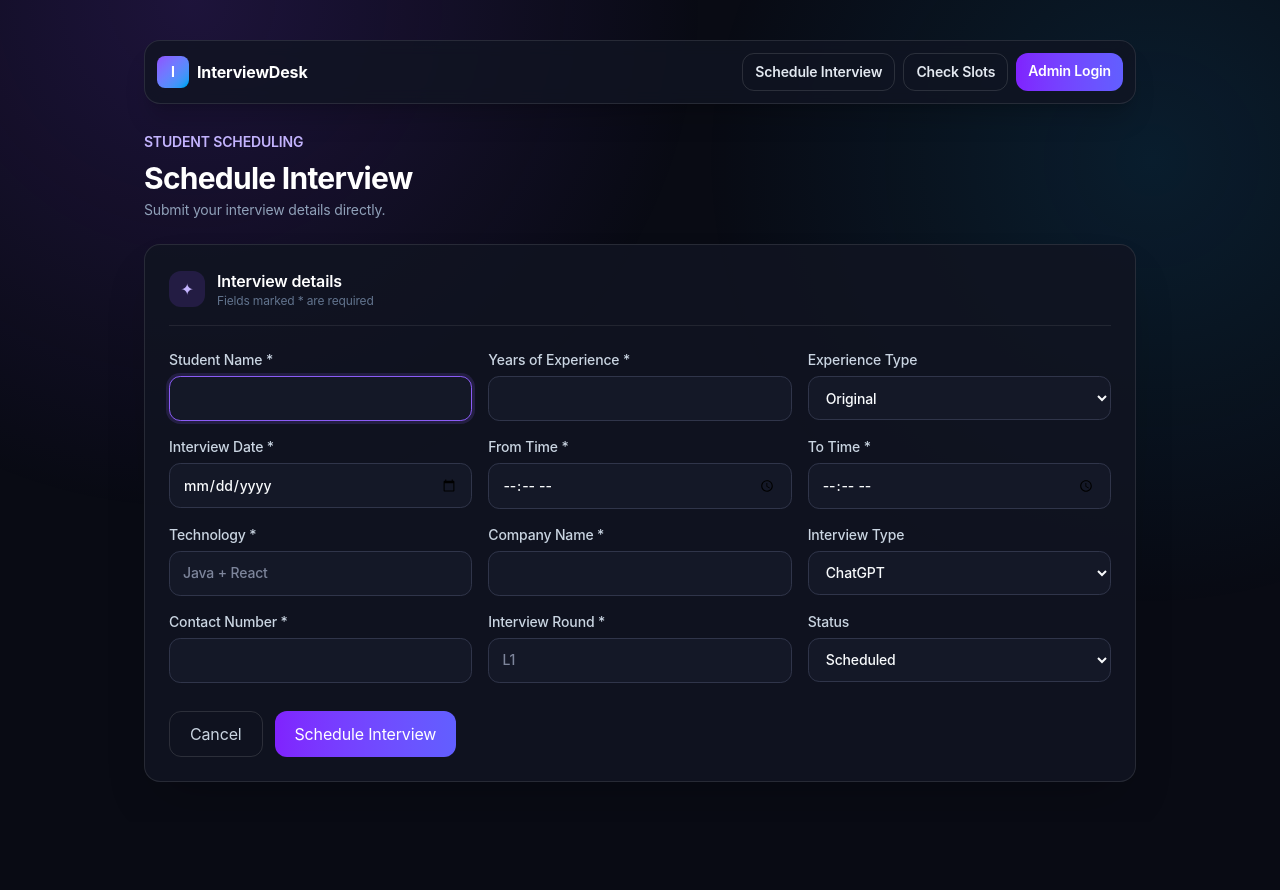
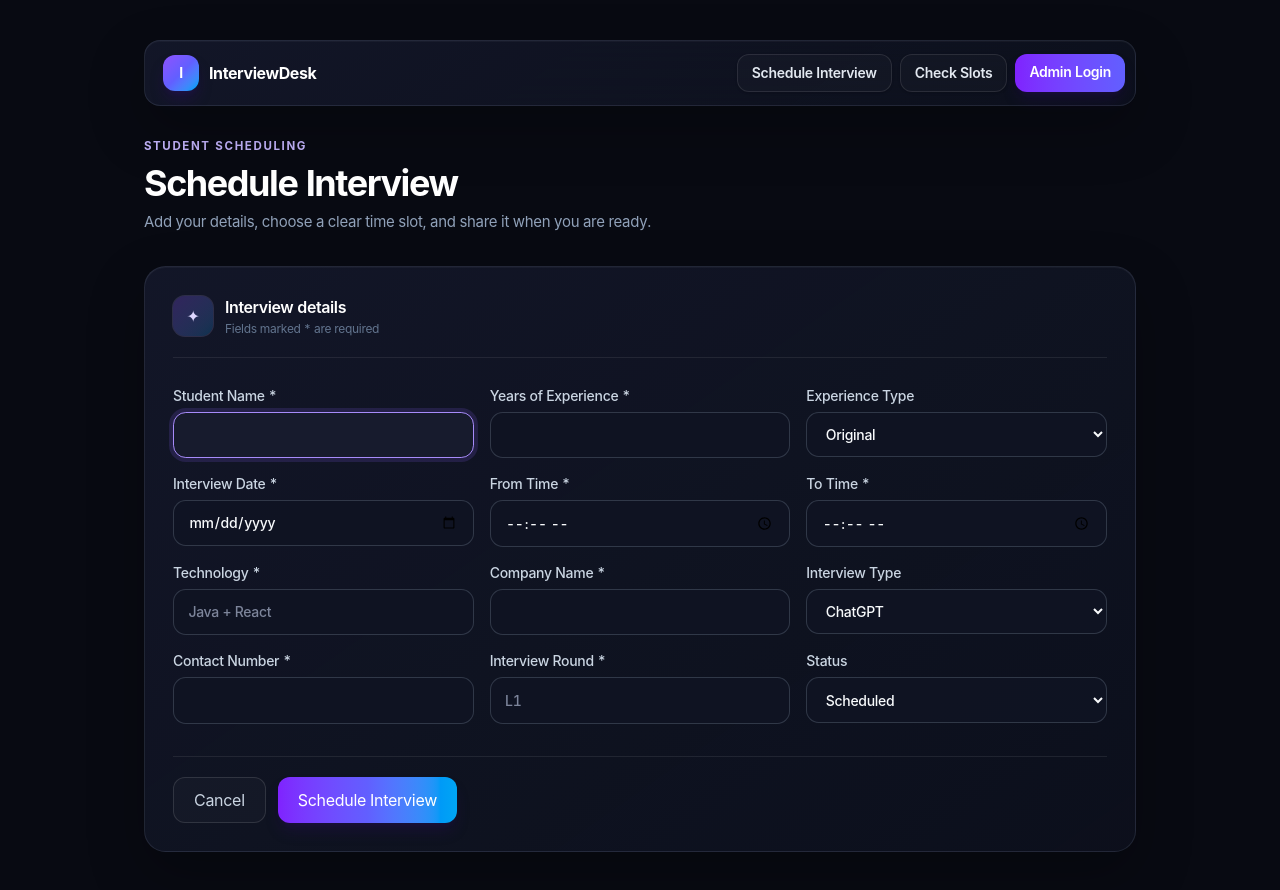
Before and after one commit to abhaylokare1/interview_desk, a Next.js app: page /schedule in a window 1280 px wide. Before the commit the page ends 822 px from the top, so only its background shows below. Built offline with nearby package versions, Linux system fonts and the light colour scheme.

Commit message:
Refresh interface with SF Pro styling

```diff
--- a/app/availability/page.tsx
+++ b/app/availability/page.tsx
@@ -3,4 +3,4 @@ import { PublicNav } from "@/components/public-nav";
 
 export const dynamic = "force-dynamic";
 
-export default async function AvailabilityPage({ searchParams }: { searchParams: Promise<{ date?: string }> }) { const { date } = await searchParams; return <main className="mx-auto max-w-5xl px-4 py-6 sm:py-10"><PublicNav /><div className="mb-6"><p className="mb-2 text-sm font-semibold text-violet-300">SCHEDULE AVAILABILITY</p><h1 className="text-3xl font-bold tracking-tight text-white">Find an open interview slot</h1><p className="mt-1 text-sm text-slate-400">Pick a date to see booked times before scheduling your interview.</p></div><AvailabilityClient initialDate={date} /></main>; }
+export default async function AvailabilityPage({ searchParams }: { searchParams: Promise<{ date?: string }> }) { const { date } = await searchParams; return <main className="mx-auto max-w-5xl px-4 py-6 sm:py-10"><PublicNav /><div className="mb-8"><p className="eyebrow mb-2">SCHEDULE AVAILABILITY</p><h1 className="text-3xl font-bold tracking-[-.04em] text-white sm:text-4xl">Find an open interview slot</h1><p className="mt-2 text-[15px] text-slate-400">Pick a date to see booked times before scheduling your interview.</p></div><AvailabilityClient initialDate={date} /></main>; }
--- a/app/dashboard/page.tsx
+++ b/app/dashboard/page.tsx
@@ -4,5 +4,5 @@ import { showInterviewDate, showTime } from "@/lib/format";
 import { getSession } from "@/lib/auth";
 import { redirect } from "next/navigation";
 export const dynamic = "force-dynamic";
-export default async function Dashboard() { const session = await getSession(); if (!session || session.role !== "admin") redirect("/login"); const [counts, today, upcoming] = await Promise.all([getCounts(session), getToday(session), getUpcoming(session)]); const cards = [["Today's Interviews", counts.today], ["Upcoming Interviews", counts.upcoming], ["Completed Interviews", counts.completed], ["Total Interviews", counts.total]]; return <RequireAuth><div className="mb-7"><p className="mb-2 text-sm font-semibold text-violet-300">ADMIN OVERVIEW</p><h1 className="text-3xl font-bold tracking-tight text-white">Welcome back, {session.name}</h1><p className="mt-1 text-sm text-slate-400">All student interview activity, at a glance.</p></div><section className="mb-9 grid gap-3 sm:grid-cols-2 lg:grid-cols-4">{cards.map(([label, value]) => <div className="rounded-2xl border border-white/10 bg-[#111522]/85 p-5 shadow-xl shadow-black/15" key={label}><p className="text-sm text-slate-400">{label}</p><p className="mt-2 text-3xl font-bold text-white">{value}</p></div>)}</section><List title="Today's Interviews" interviews={today} empty="No interviews scheduled today." /><List title="Upcoming Interviews" interviews={upcoming} empty="No upcoming interviews." /></RequireAuth>; }
-function List({ title, interviews, empty }: { title: string; interviews: Awaited<ReturnType<typeof getToday>>; empty: string }) { return <section className="mb-9"><h2 className="mb-3 text-lg font-bold text-white">{title}</h2><div className="grid gap-3 md:grid-cols-2 lg:grid-cols-3">{interviews.map(i => <article key={i.id} className="rounded-2xl border border-white/10 bg-[#111522]/85 p-5 shadow-xl shadow-black/15"><div className="flex items-start justify-between gap-3"><h3 className="font-bold text-white">{i.studentName}</h3><span className="rounded-full border border-violet-400/20 bg-violet-500/10 px-2 py-1 text-xs text-violet-200">{i.status}</span></div><p className="mt-3 text-sm font-semibold text-sky-300">{showInterviewDate(i.interviewDate)}</p><p className="mt-1 font-medium text-violet-300">{showTime(i)}</p><p className="mt-2 text-sm text-slate-300">{i.technology || "—"} · {i.companyName || "—"}</p><p className="mt-1 text-sm text-slate-500">{i.interviewType} · {i.yearsOfExperience ? `${i.yearsOfExperience} Years` : "Experience not set"}</p></article>)}{!interviews.length && <p className="rounded-2xl border border-white/10 bg-[#111522]/85 p-5 text-sm text-slate-500">{empty}</p>}</div></section>; }
+export default async function Dashboard() { const session = await getSession(); if (!session || session.role !== "admin") redirect("/login"); const [counts, today, upcoming] = await Promise.all([getCounts(session), getToday(session), getUpcoming(session)]); const cards = [["Today's Interviews", counts.today], ["Upcoming Interviews", counts.upcoming], ["Completed Interviews", counts.completed], ["Total Interviews", counts.total]]; return <RequireAuth><div className="mb-8"><p className="eyebrow mb-2">ADMIN OVERVIEW</p><h1 className="text-3xl font-bold tracking-[-.04em] text-white sm:text-4xl">Welcome back, {session.name}</h1><p className="mt-2 text-[15px] text-slate-400">All student interview activity, at a glance.</p></div><section className="mb-10 grid gap-3 sm:grid-cols-2 lg:grid-cols-4">{cards.map(([label, value]) => <div className="surface rounded-2xl p-5" key={label}><p className="text-sm text-slate-400">{label}</p><p className="mt-2 text-3xl font-bold tracking-[-.04em] text-white">{value}</p></div>)}</section><List title="Today's Interviews" interviews={today} empty="No interviews scheduled today." /><List title="Upcoming Interviews" interviews={upcoming} empty="No upcoming interviews." /></RequireAuth>; }
+function List({ title, interviews, empty }: { title: string; interviews: Awaited<ReturnType<typeof getToday>>; empty: string }) { return <section className="mb-10"><h2 className="mb-4 text-lg font-bold tracking-tight text-white">{title}</h2><div className="grid gap-3 md:grid-cols-2 lg:grid-cols-3">{interviews.map(i => <article key={i.id} className="surface rounded-2xl p-5 transition hover:-translate-y-0.5"><div className="flex items-start justify-between gap-3"><h3 className="font-bold text-white">{i.studentName}</h3><span className="rounded-full border border-violet-400/20 bg-violet-500/10 px-2.5 py-1 text-xs text-violet-200">{i.status}</span></div><p className="mt-4 text-sm font-semibold text-sky-300">{showInterviewDate(i.interviewDate)}</p><p className="mt-1 font-medium text-violet-300">{showTime(i)}</p><p className="mt-2 text-sm text-slate-300">{i.technology || "—"} · {i.companyName || "—"}</p><p className="mt-1 text-sm text-slate-500">{i.interviewType} · {i.yearsOfExperience ? `${i.yearsOfExperience} Years` : "Experience not set"}</p></article>)}{!interviews.length && <p className="surface rounded-2xl p-5 text-sm text-slate-500">{empty}</p>}</div></section>; }
--- a/app/globals.css
+++ b/app/globals.css
@@ -2,12 +2,18 @@
 
 @theme { --color-brand: #8b5cf6; --color-ink: #f8fafc; }
 * { box-sizing: border-box; }
-body { margin: 0; min-height: 100vh; background: #090b14; color: #e7eaf3; font-family: Inter, ui-sans-serif, system-ui, -apple-system, BlinkMacSystemFont, "Segoe UI", sans-serif; letter-spacing: -0.01em; }
-body::before { content: ""; position: fixed; inset: 0; z-index: -1; pointer-events: none; background: radial-gradient(circle at 15% 0%, rgba(124,58,237,.18), transparent 32rem), radial-gradient(circle at 90% 20%, rgba(14,165,233,.12), transparent 28rem); }
+html { background: #080a12; }
+body { margin: 0; min-height: 100vh; background: #080a12; color: #e7eaf3; font-family: -apple-system, BlinkMacSystemFont, "SF Pro Display", "SF Pro Text", "Helvetica Neue", "Segoe UI", sans-serif; font-feature-settings: "kern" 1, "liga" 1, "tnum" 1; letter-spacing: -0.018em; text-rendering: optimizeLegibility; }
+body::before { content: ""; position: fixed; inset: 0; z-index: -1; pointer-events: none; background: radial-gradient(circle at 10% -10%, rgba(112, 66, 255, .24), transparent 34rem), radial-gradient(circle at 98% 8%, rgba(14, 165, 233, .13), transparent 29rem), linear-gradient(145deg, #080a12 0%, #0b0d18 48%, #080a12 100%); }
 input, select, button { font: inherit; }
-input, select { width: 100%; border: 1px solid #30354a; border-radius: .7rem; padding: .72rem .82rem; color: #f8fafc; background: #141827; outline: none; transition: border-color .15s, box-shadow .15s; }
+input, select { width: 100%; border: 1px solid rgba(148,163,184,.25); border-radius: .8rem; padding: .76rem .9rem; color: #f8fafc; background: rgba(16,20,35,.92); outline: none; transition: border-color .18s, box-shadow .18s, background-color .18s; }
 input::placeholder { color: #7d859b; }
-input:focus, select:focus { border-color: #8b5cf6; box-shadow: 0 0 0 3px rgba(139,92,246,.16); }
+input:hover, select:hover { border-color: rgba(167,139,250,.42); }
+input:focus, select:focus { border-color: #a78bfa; background: #171b2d; box-shadow: 0 0 0 4px rgba(139,92,246,.16); }
 select option { background: #141827; }
-button { cursor: pointer; }
+button { cursor: pointer; transition: transform .18s ease, filter .18s ease, box-shadow .18s ease, background-color .18s ease; }
+button:focus-visible, a:focus-visible { outline: 3px solid rgba(125,211,252,.65); outline-offset: 3px; }
+button:not(:disabled):active { transform: scale(.98); }
 ::selection { background: rgba(139,92,246,.45); }
+.surface { border: 1px solid rgba(148,163,184,.15); background: linear-gradient(145deg, rgba(20,24,42,.92), rgba(13,16,29,.88)); box-shadow: 0 22px 55px rgba(0,0,0,.25), inset 0 1px 0 rgba(255,255,255,.035); }
+.eyebrow { font-size: .72rem; font-weight: 700; letter-spacing: .14em; color: #c4b5fd; }
--- a/app/schedule/page.tsx
+++ b/app/schedule/page.tsx
@@ -1,3 +1,3 @@
 import InterviewForm from "@/components/interview-form";
 import { PublicNav } from "@/components/public-nav";
-export default function SchedulePage() { return <main className="mx-auto max-w-5xl px-4 py-6 sm:py-10"><PublicNav /><div className="mb-6"><p className="mb-2 text-sm font-semibold text-violet-300">STUDENT SCHEDULING</p><h1 className="text-3xl font-bold tracking-tight text-white">Schedule Interview</h1><p className="mt-1 text-sm text-slate-400">Submit your interview details directly.</p></div><InterviewForm publicSchedule /></main>; }
+export default function SchedulePage() { return <main className="mx-auto max-w-5xl px-4 py-6 sm:py-10"><PublicNav /><div className="mb-8"><p className="eyebrow mb-2">STUDENT SCHEDULING</p><h1 className="text-3xl font-bold tracking-[-.04em] text-white sm:text-4xl">Schedule Interview</h1><p className="mt-2 text-[15px] text-slate-400">Add your details, choose a clear time slot, and share it when you are ready.</p></div><InterviewForm publicSchedule /></main>; }
--- a/components/availability-client.tsx
+++ b/components/availability-client.tsx
@@ -13,5 +13,5 @@ export default function AvailabilityClient({ initialDate = today }: { initialDat
 
   useEffect(() => { const controller = new AbortController(); setLoading(true); fetch(`/api/availability?date=${date}`, { signal: controller.signal }).then(response => response.ok ? response.json() : []).then(setSlots).catch(error => { if (error.name !== "AbortError") setSlots([]); }).finally(() => { if (!controller.signal.aborted) setLoading(false); }); return () => controller.abort(); }, [date]);
 
-  return <section className="rounded-2xl border border-white/10 bg-[#111522]/85 p-5 shadow-xl shadow-black/15"><div className="flex flex-wrap items-end justify-between gap-4"><div><h2 className="text-xl font-bold text-white">Booked time slots</h2><p className="mt-1 text-sm text-slate-400">Only dates and times are shared—student details stay private.</p></div><label className="w-full max-w-xs text-sm font-medium text-slate-300">Choose date<input className="mt-1.5" type="date" value={date} min={today} onChange={event => setDate(event.target.value)} /></label></div><div className="mt-5 grid gap-3 sm:grid-cols-2 lg:grid-cols-3">{loading ? <p className="text-sm text-slate-400">Checking availability…</p> : slots.length ? slots.map((slot, index) => <article key={`${slot.fromTime}-${index}`} className="rounded-xl border border-amber-400/20 bg-amber-500/10 p-4"><p className="text-xs font-semibold uppercase tracking-wider text-amber-200">Booked</p><p className="mt-1 text-lg font-bold text-white">{time(slot.fromTime)} – {time(slot.toTime)}</p></article>) : <p className="rounded-xl border border-emerald-400/20 bg-emerald-500/10 p-4 text-sm text-emerald-200">No booked interviews for this date. Choose a suitable slot.</p>}</div></section>;
+  return <section className="surface rounded-[1.35rem] p-5 sm:p-7"><div className="flex flex-wrap items-end justify-between gap-4"><div><h2 className="text-xl font-bold tracking-tight text-white">Booked time slots</h2><p className="mt-1 text-sm text-slate-400">Only dates and times are shared—student details stay private.</p></div><label className="w-full max-w-xs text-sm font-medium text-slate-300">Choose date<input className="mt-1.5" type="date" value={date} min={today} onChange={event => setDate(event.target.value)} /></label></div><div className="mt-6 grid gap-3 sm:grid-cols-2 lg:grid-cols-3">{loading ? <p className="text-sm text-slate-400">Checking availability…</p> : slots.length ? slots.map((slot, index) => <article key={`${slot.fromTime}-${index}`} className="rounded-2xl border border-amber-400/20 bg-gradient-to-br from-amber-500/13 to-amber-500/5 p-4"><p className="text-xs font-semibold uppercase tracking-[.14em] text-amber-200">Booked</p><p className="mt-1 text-lg font-bold tracking-tight text-white">{time(slot.fromTime)} – {time(slot.toTime)}</p></article>) : <p className="rounded-2xl border border-emerald-400/20 bg-emerald-500/10 p-4 text-sm text-emerald-200">No booked interviews for this date. Choose a suitable slot.</p>}</div></section>;
 }
--- a/components/interview-form.tsx
+++ b/components/interview-form.tsx
@@ -111,9 +111,9 @@ export default function InterviewForm({ interview, profile, publicSchedule = fal
     if (!desktop) window.open(whatsappUrl, "_blank", "noopener,noreferrer");
   }
 
-  return <form ref={formRef} noValidate action={submit} onSubmit={validateRequiredFields} onInput={event => { const target = event.target as HTMLInputElement; if (target.name && target.value.trim()) setEmptyFields(previous => previous.filter(name => name !== target.name)); }} className="rounded-2xl border border-white/10 bg-[#111522]/85 p-4 shadow-2xl shadow-black/20 sm:p-6">
+  return <form ref={formRef} noValidate action={submit} onSubmit={validateRequiredFields} onInput={event => { const target = event.target as HTMLInputElement; if (target.name && target.value.trim()) setEmptyFields(previous => previous.filter(name => name !== target.name)); }} className="surface rounded-[1.35rem] p-4 sm:p-7">
     <input type="hidden" name="id" value={interview?.id ?? ""} />
-    <div className="mb-6 flex items-center gap-3 border-b border-white/8 pb-4"><span className="grid size-9 place-items-center rounded-xl bg-violet-500/15 text-violet-300">✦</span><div><h2 className="font-semibold text-white">Interview details</h2><p className="text-xs text-slate-500">Fields marked * are required</p></div></div>
+    <div className="mb-7 flex items-center gap-3 border-b border-white/8 pb-5"><span className="grid size-10 place-items-center rounded-xl bg-gradient-to-br from-violet-500/25 to-sky-500/20 text-violet-200 ring-1 ring-violet-300/15">✦</span><div><h2 className="font-semibold tracking-tight text-white">Interview details</h2><p className="mt-0.5 text-xs text-slate-500">Fields marked * are required</p></div></div>
     <div className="grid gap-4 md:grid-cols-2 lg:grid-cols-3">
       <label className={field}>Student Name *<input className={inputClass("studentName")} name="studentName" defaultValue={interview ? v("studentName") : profile?.name || ""} required autoFocus /></label>
       <label className={field}>Years of Experience *<input className={inputClass("yearsOfExperience")} name="yearsOfExperience" type="number" min="0" step="0.5" defaultValue={v("yearsOfExperience")} required /></label>
@@ -131,7 +131,7 @@ export default function InterviewForm({ interview, profile, publicSchedule = fal
     {message && <p className={`mt-4 rounded-lg border p-3 text-sm ${message.includes("successfully") ? "border-emerald-500/30 bg-emerald-500/10 text-emerald-300" : "border-red-500/30 bg-red-500/10 text-red-300"}`}>{message}</p>}
     {conflictDate && <button type="button" onClick={() => router.push(`/availability?date=${encodeURIComponent(conflictDate)}`)} className="mt-3 rounded-xl border border-amber-400/30 bg-amber-500/10 px-4 py-2.5 text-sm font-semibold text-amber-200 hover:bg-amber-500/20">Check Slots</button>}
     {whatsappText && <section className="mt-4 rounded-2xl border border-white/10 bg-[#0c101c] p-5"><p className="mb-3 text-sm font-semibold text-violet-300">WHATSAPP MESSAGE PREVIEW</p><pre className="whitespace-pre-wrap font-sans text-sm leading-7 text-slate-200">{whatsappText}</pre></section>}
-    <div className="mt-7 flex flex-col-reverse gap-3 sm:flex-row"><button type="button" onClick={() => router.back()} className="rounded-xl border border-white/12 px-5 py-2.5 font-semibold text-slate-300 hover:bg-white/5">Cancel</button>{whatsappUrl && <button type="button" onClick={() => { void sendToWhatsApp(); }} className="rounded-xl bg-[#25D366] px-5 py-2.5 text-center font-semibold text-slate-950 hover:bg-[#4be083]">Send to WhatsApp Group</button>}<button disabled={saving || !!whatsappUrl} className="rounded-xl bg-gradient-to-r from-violet-600 to-indigo-500 px-5 py-2.5 font-semibold text-white disabled:opacity-60">{saving ? "Saving…" : publicSchedule ? "Schedule Interview" : interview ? "Update Interview" : "Save Interview"}</button></div>
+    <div className="mt-8 flex flex-col-reverse gap-3 border-t border-white/8 pt-5 sm:flex-row"><button type="button" onClick={() => router.back()} className="rounded-xl border border-white/12 bg-white/[.025] px-5 py-2.5 font-semibold text-slate-300 hover:bg-white/[.07]">Cancel</button>{whatsappUrl && <button type="button" onClick={() => { void sendToWhatsApp(); }} className="rounded-xl bg-[#25D366] px-5 py-2.5 text-center font-semibold text-slate-950 shadow-lg shadow-emerald-950/25 hover:bg-[#4be083]">Send to WhatsApp Group</button>}<button disabled={saving || !!whatsappUrl} className="rounded-xl bg-gradient-to-r from-violet-600 via-indigo-500 to-sky-500 px-5 py-2.5 font-semibold text-white shadow-lg shadow-violet-950/30 hover:brightness-110 disabled:opacity-60">{saving ? "Saving…" : publicSchedule ? "Schedule Interview" : interview ? "Update Interview" : "Save Interview"}</button></div>
     {copyNotice && <div role="status" className="fixed bottom-5 left-1/2 z-50 w-[calc(100%-2rem)] max-w-md -translate-x-1/2 rounded-2xl border border-emerald-400/30 bg-[#10251d] p-4 text-center text-sm font-semibold text-emerald-200 shadow-2xl shadow-black/40">{copyNotice}</div>}
   </form>;
 }
--- a/components/nav.tsx
+++ b/components/nav.tsx
@@ -1,5 +1,5 @@
 import Link from "next/link";
 import { logout } from "@/app/actions";
 import type { Session } from "@/lib/types";
-const link = "rounded-xl border border-white/10 px-3 py-2 text-sm font-semibold text-slate-200 transition hover:-translate-y-0.5 hover:border-violet-400/40 hover:bg-violet-500/10 hover:text-white";
-export function Nav({ session }: { session: Session }) { const admin = session.role === "admin"; return <header className="sticky top-0 z-20 border-b border-white/8 bg-[#0b0e19]/85 backdrop-blur-xl"><div className="mx-auto flex max-w-7xl flex-wrap items-center justify-between gap-3 px-4 py-3"><Link href="/dashboard" className="flex items-center gap-2 text-lg font-bold tracking-tight text-white"><span className="grid size-8 place-items-center rounded-lg bg-gradient-to-br from-violet-500 to-sky-500 text-sm">I</span>InterviewDesk</Link><nav className="flex w-full items-center gap-2 overflow-x-auto pb-1 sm:w-auto sm:pb-0"><Link className={link} href="/dashboard">Dashboard</Link><Link className={link} href="/interviews/new">{admin ? "Add Interview" : "Schedule Interview"}</Link><Link className={link} href="/interviews">{admin ? "All Interviews" : "My Interviews"}</Link>{admin && <a className={link} href="/api/export">Export Excel</a>}<form action={logout}><button className="rounded-xl border border-red-400/20 px-3 py-2 text-sm font-semibold text-red-200 transition hover:-translate-y-0.5 hover:bg-red-500/10">Logout</button></form></nav></div></header>; }
+const link = "rounded-xl border border-white/10 bg-white/[.025] px-3.5 py-2 text-sm font-semibold text-slate-200 transition hover:-translate-y-0.5 hover:border-violet-400/45 hover:bg-violet-500/12 hover:text-white";
+export function Nav({ session }: { session: Session }) { const admin = session.role === "admin"; return <header className="sticky top-0 z-20 border-b border-white/8 bg-[#090b14]/80 backdrop-blur-xl"><div className="mx-auto flex max-w-7xl flex-wrap items-center justify-between gap-3 px-4 py-3"><Link href="/dashboard" className="flex items-center gap-2.5 rounded-xl px-1 text-lg font-bold tracking-tight text-white"><span className="grid size-9 place-items-center rounded-xl bg-gradient-to-br from-violet-500 via-indigo-500 to-sky-500 text-sm shadow-lg shadow-violet-950/40">I</span>InterviewDesk</Link><nav className="flex w-full items-center gap-2 overflow-x-auto pb-1 sm:w-auto sm:pb-0"><Link className={link} href="/dashboard">Dashboard</Link><Link className={link} href="/interviews/new">{admin ? "Add Interview" : "Schedule Interview"}</Link><Link className={link} href="/interviews">{admin ? "All Interviews" : "My Interviews"}</Link>{admin && <a className={link} href="/api/export">Export Excel</a>}<form action={logout}><button className="rounded-xl border border-red-400/20 bg-red-500/[.035] px-3.5 py-2 text-sm font-semibold text-red-200 hover:-translate-y-0.5 hover:bg-red-500/10">Logout</button></form></nav></div></header>; }
--- a/components/public-nav.tsx
+++ b/components/public-nav.tsx
@@ -1,7 +1,7 @@
 import Link from "next/link";
 
-const button = "rounded-xl border border-white/12 px-3 py-2 text-sm font-semibold text-slate-200 transition hover:-translate-y-0.5 hover:border-violet-400/40 hover:bg-violet-500/10 hover:text-white";
+const button = "rounded-xl border border-white/10 bg-white/[.025] px-3.5 py-2 text-sm font-semibold text-slate-200 shadow-sm transition hover:-translate-y-0.5 hover:border-violet-400/45 hover:bg-violet-500/12 hover:text-white";
 
 export function PublicNav() {
-  return <header className="mb-7 rounded-2xl border border-white/10 bg-[#111522]/80 p-3 shadow-xl shadow-black/15 backdrop-blur"><div className="flex flex-wrap items-center justify-between gap-3"><Link href="/" className="flex items-center gap-2 font-bold text-white"><span className="grid size-8 place-items-center rounded-lg bg-gradient-to-br from-violet-500 to-sky-500 text-sm">I</span>InterviewDesk</Link><nav className="flex flex-wrap gap-2"><Link className={button} href="/schedule">Schedule Interview</Link><Link className={button} href="/availability">Check Slots</Link><Link className="rounded-xl bg-gradient-to-r from-violet-600 to-indigo-500 px-3 py-2 text-sm font-semibold text-white transition hover:-translate-y-0.5" href="/login">Admin Login</Link></nav></div></header>;
+  return <header className="surface mb-8 rounded-2xl p-2.5 backdrop-blur-xl"><div className="flex flex-wrap items-center justify-between gap-3"><Link href="/" className="flex items-center gap-2.5 rounded-xl px-2 py-1 font-bold tracking-tight text-white"><span className="grid size-9 place-items-center rounded-xl bg-gradient-to-br from-violet-500 via-indigo-500 to-sky-500 text-sm shadow-lg shadow-violet-950/40">I</span>InterviewDesk</Link><nav className="flex flex-wrap gap-2"><Link className={button} href="/schedule">Schedule Interview</Link><Link className={button} href="/availability">Check Slots</Link><Link className="rounded-xl bg-gradient-to-r from-violet-600 to-indigo-500 px-3.5 py-2 text-sm font-semibold text-white shadow-lg shadow-violet-950/30 transition hover:-translate-y-0.5 hover:brightness-110" href="/login">Admin Login</Link></nav></div></header>;
 }
```
Also changed, not shown: app/page.tsx (+1 -1 lines).
